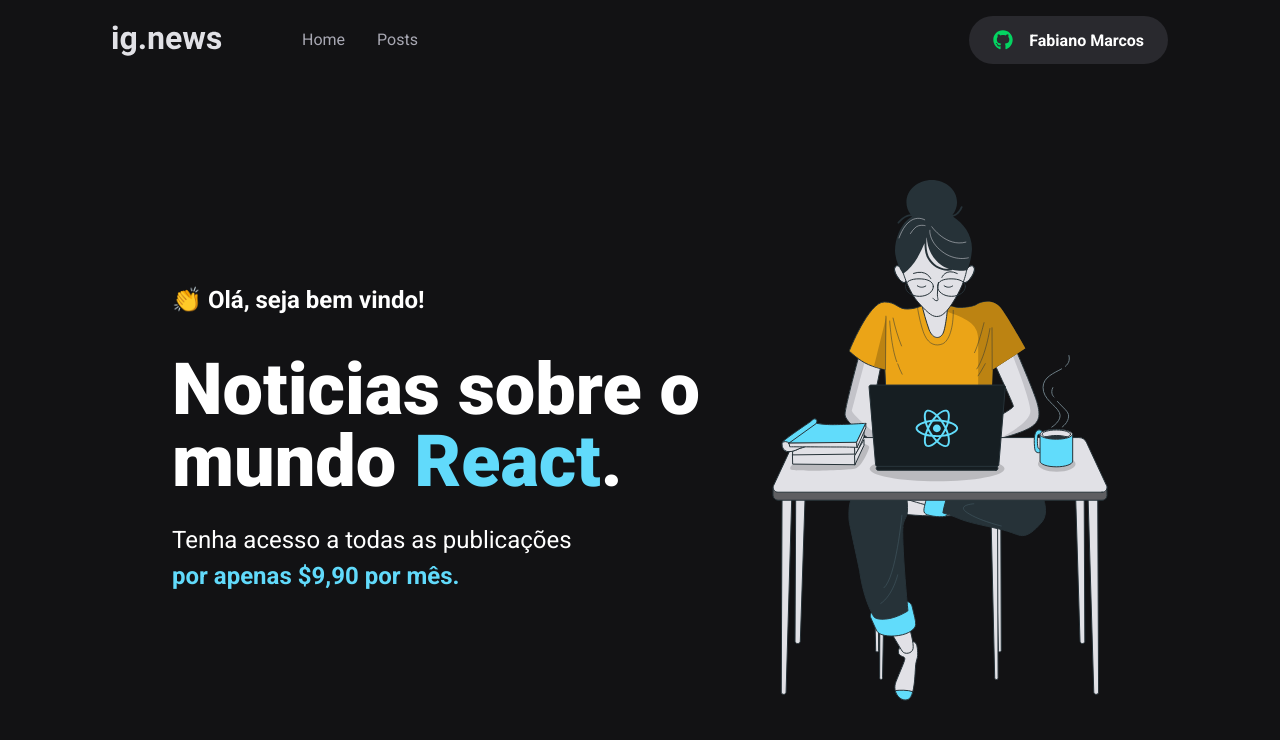
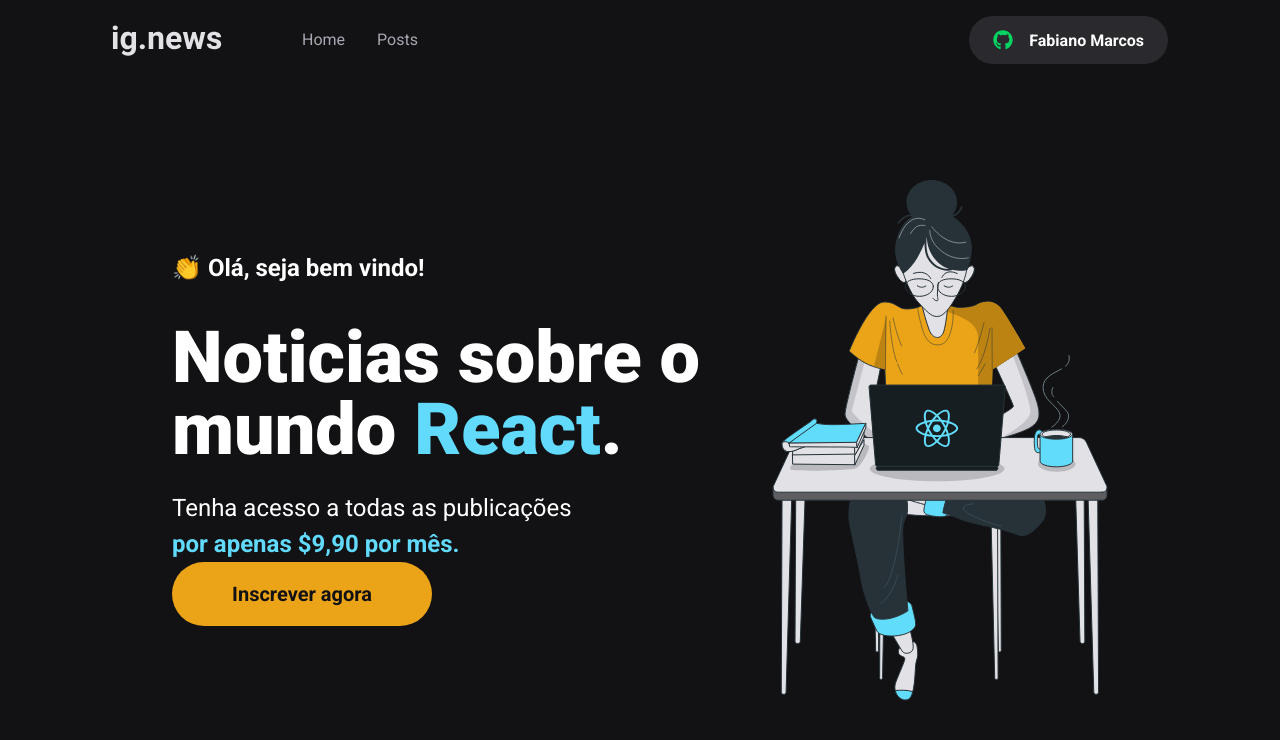
Before and after one commit to fabianomarcos/ignite, a Next.js app in the folder ignews/: page / in a window 1280 px wide. Shown: the top 740 px of the page. Built offline with nearby package versions, Linux system fonts and the light colour scheme.

Commit message:
feat: creation subscribeButton

```diff
--- /dev/null
+++ b/ignews/src/components/SubscribeButton/index.tsx
@@ -0,0 +1,13 @@
+import styles from "./styles.module.scss";
+
+export function SubscribeButton() {
+	return (
+		<button
+			type="button"
+			className={styles.subscribeButton}
+		>
+			Inscrever agora
+		</button>
+
+	)
+}
--- /dev/null
+++ b/ignews/src/components/SubscribeButton/styles.module.scss
@@ -0,0 +1,20 @@
+.subscribeButton {
+	height: 4rem;
+	width: 260px;
+	border: 0;
+	border-radius: 2rem;
+	background: var(--yellow-500);
+	color: var(--gray-900);
+	font-size: 1.25rem;
+	font-weight: bold;
+
+	display: flex;
+	align-items: center;
+	justify-content: center;
+
+	transition: filter 0.2s;
+
+	&:hover {
+		filter: brightness(0.8);
+	}
+}
--- a/ignews/src/pages/index.tsx
+++ b/ignews/src/pages/index.tsx
@@ -1,4 +1,5 @@
 import Head from "next/head";
+import { SubscribeButton } from "../components/SubscribeButton";
 
 import styles from "./home.module.scss";
 
@@ -17,6 +18,7 @@
 					Tenha acesso a todas as publicações <br />
 					<span>por apenas $9,90 por mês.</span>
 				</p>
+				<SubscribeButton />
 			</section>
 
 			<img src="/images/avatar.svg" alt="Girl coding" />
```
